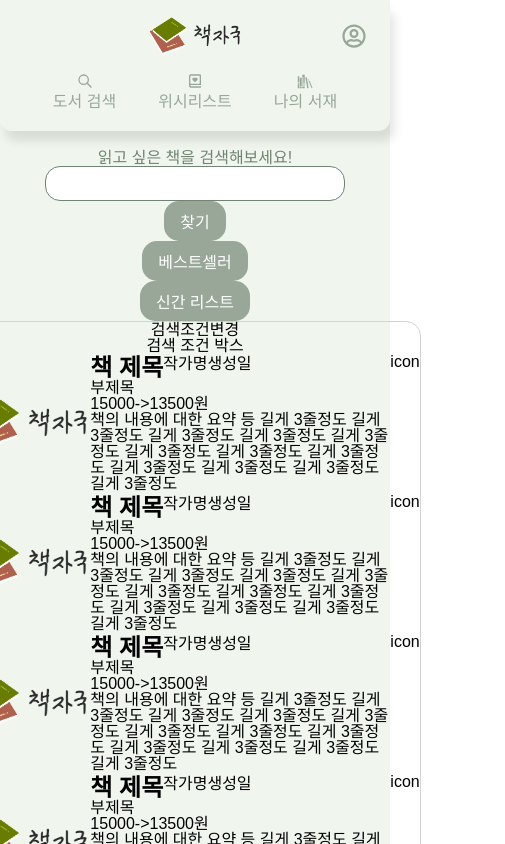
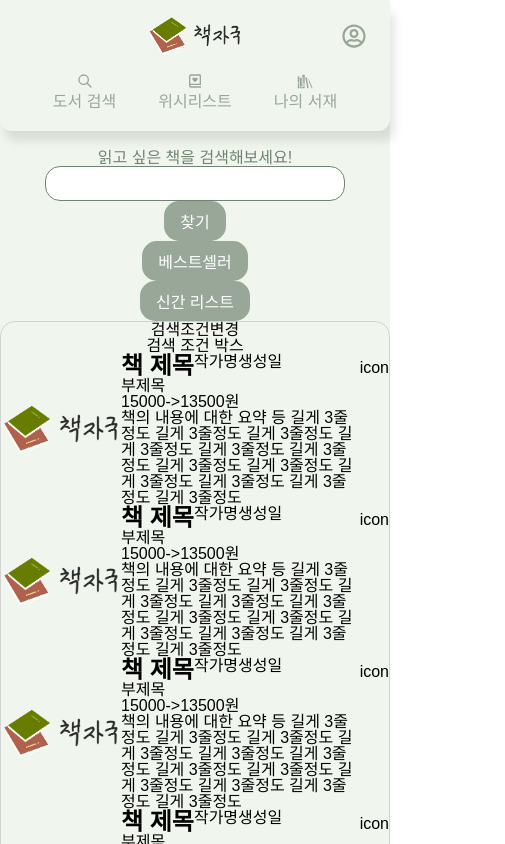
Before and after one commit to NeckSlicers/bookJagook, a React (Create React App) app in the folder client/: page / in a window 390 px wide. Shown: the top 844 px of the page, 505 px wide, since content can reach past the window. Built offline with nearby package versions, Linux system fonts and the light colour scheme.

Commit message:
design: 도서 검색페이지 반응형 css 수정

```diff
--- a/client/src/pages/Home/index.tsx
+++ b/client/src/pages/Home/index.tsx
@@ -1,107 +1,13 @@
-import styled from 'styled-components';
-// import { useState } from 'react';
 import {
-  Layout,
-  Container,
-  Button,
-  Input,
-  Paragraph,
-  Header,
-} from '../../components/index';
+  TopContainer,
+  BottomContainer,
+  ListContainer,
+  TitleContainer,
+  LayoutColumn,
+} from './styles.Home';
+import { Button, Input, Paragraph, Header } from '../../components/index';
 import coverImg from '../../assets/logo.png';
 // import Modal from '../../components/molecules/Modal';
-
-/** 검색 및 버튼 컨테이너 */
-export const TopContainer = styled(Container)`
-  border: none;
-  display: flex;
-  flex-direction: column;
-  justify-content: center;
-  align-items: center;
-  height: max-content;
-  max-width: 1330px;
-  padding: 0 160px;
-`;
-
-/** 검색 조건 선택 및 도서 리스트 컨테이너 */
-export const BottomContainer = styled(Container)`
-  /* border: none; */
-  /* display: flex; */
-  /* flex-direction: column; */
-  /* justify-content: center;
-  align-items: center;
-  height: max-content; */
-  max-width: 1330px;
-  /* padding: 0 160px; */
-`;
-/** 리스트 맵핑용 컨테이너 */
-export const ListContainer = styled(Container)`
-  border: none;
-  display: flex;
-  flex-direction: row;
-  justify-content: center;
-  align-items: center;
-  height: max-content;
-  .cover {
-    width: 120px;
-    height: 140px;
-    display: flex;
-    justify-content: center;
-    align-items: center;
-  }
-  img {
-    max-width: 120px;
-    max-height: 120px;
-  }
-  .text {
-    min-width: 340px;
-    max-width: 440px;
-    padding: 0 2rem;
-  }
-  .icon {
-    height: 140px;
-    display: block;
-  }
-  @media screen and (max-width: 479px) {
-    /* min-width: 300px;
-    display: flex; */
-    .text {
-      min-width: 300px;
-      padding: 0;
-    }
-  }
-`;
-/** 제목 반응형 조절용 */
-export const TitleContainer = styled(Container)`
-  border: none;
-  display: block;
-  flex-direction: row;
-  justify-content: start;
-  align-items: start;
-  max-width: 1330px;
-  padding: 0;
-  .spaceBetween {
-    display: flex;
-    justify-content: space-between;
-  }
-  .title {
-    font-size: 1.5rem;
-    font-weight: bold;
-  }
-
-  @media screen and (max-width: 479px) {
-    min-width: 300px;
-    display: flex;
-    row-gap: 1rem;
-  }
-`;
-
-/** 홈페이지 레이아웃  배경색 헤더부분 입히기 필요하다 */
-export const LayoutColumn = styled(Layout)`
-  padding-top: 150px;
-  flex-direction: column;
-  justify-content: start;
-`;
 
 /** 임시데이터로 key는 isbn으로 할 예정 */
 const data = [
--- /dev/null
+++ b/client/src/pages/Home/styles.Home.ts
@@ -0,0 +1,104 @@
+import styled from 'styled-components';
+
+import { Layout, Container } from '../../components/index';
+
+/** 검색 및 버튼 컨테이너 */
+export const TopContainer = styled(Container)`
+  border: none;
+  display: flex;
+  flex-direction: column;
+  justify-content: center;
+  align-items: center;
+  height: max-content;
+  max-width: 1330px;
+  padding: 0 160px;
+
+  @media screen and (max-width: 479px) {
+    padding: 0;
+  }
+`;
+
+/** 검색 조건 선택 및 도서 리스트 컨테이너 */
+export const BottomContainer = styled(Container)`
+  /* border: none; */
+  /* display: flex; */
+  /* flex-direction: column; */
+  /* justify-content: center;
+  align-items: center;
+  height: max-content; */
+  max-width: 1330px;
+  /* padding: 0 160px; */
+  @media screen and (max-width: 479px) {
+    width: 100%;
+  }
+`;
+/** 리스트 맵핑용 컨테이너 */
+export const ListContainer = styled(Container)`
+  border: none;
+  display: flex;
+  flex-direction: row;
+  justify-content: center;
+  align-items: center;
+  height: max-content;
+  .cover {
+    width: 120px;
+    height: 140px;
+    display: flex;
+    justify-content: center;
+    align-items: center;
+  }
+  img {
+    max-width: 120px;
+    max-height: 120px;
+  }
+  .text {
+    /* min-width: 340px; */
+    max-width: 440px;
+    padding: 0 2rem;
+  }
+  .icon {
+    height: 140px;
+  }
+  @media screen and (max-width: 479px) {
+    /* min-width: 300px;
+    display: flex; */
+    .text {
+      /* min-width: 300px; */
+      padding: 0;
+    }
+  }
+`;
+/** 제목 반응형 조절용 */
+export const TitleContainer = styled(Container)`
+  border: none;
+  display: block;
+  flex-direction: row;
+  justify-content: start;
+  align-items: start;
+  max-width: 1330px;
+  padding: 0;
+  .spaceBetween {
+    display: flex;
+    justify-content: space-between;
+  }
+  .title {
+    font-size: 1.5rem;
+    font-weight: bold;
+  }
+
+  @media screen and (max-width: 479px) {
+    /* min-width: 300px; */
+    display: flex;
+    row-gap: 1rem;
+  }
+`;
+
+/** 홈페이지 레이아웃  배경색 헤더부분 입히기 필요하다 */
+export const LayoutColumn = styled(Layout)`
+  padding-top: 150px;
+  flex-direction: column;
+  /* justify-content: start; */
+
+  @media screen and (max-width: 479px) {
+  }
+`;
```
